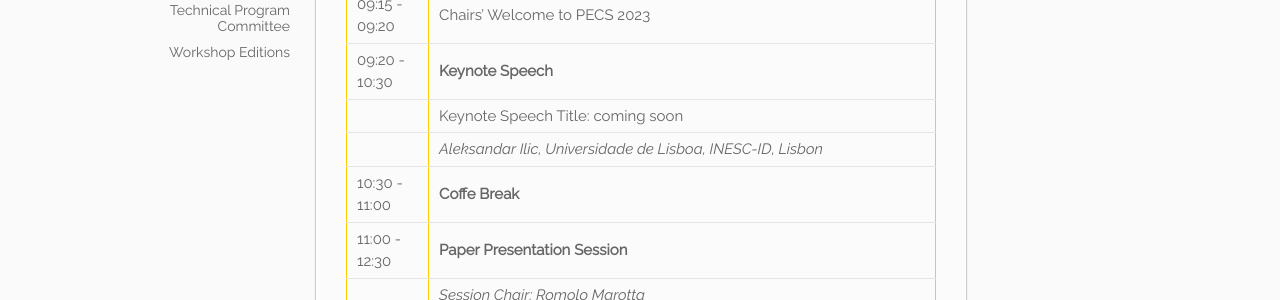
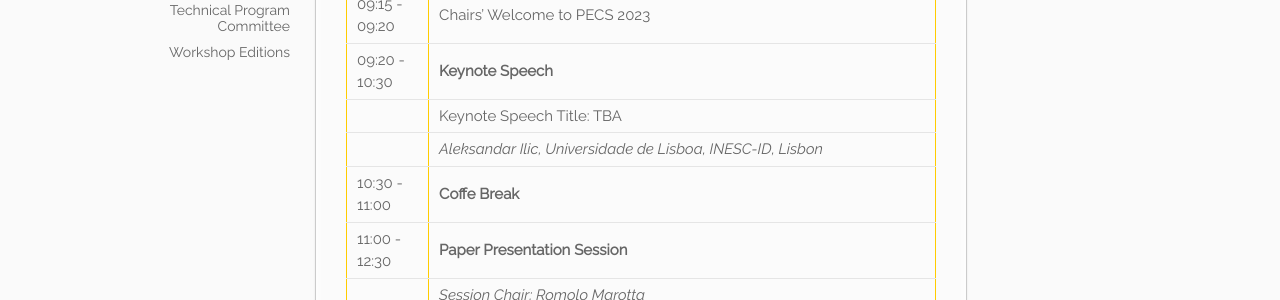
Before and after one commit to pecs-workshop/pecs-workshop.github.io, a Jekyll site: the page built from _2023/05.program.md, in a window 1280 px wide and 1179 px high. Shown: the part 353-653 px from the top of the window. Built offline with Jekyll 4.4.1, drawn with Linux system fonts in a browser that asks for light colours.

Commit message:
minor error fixed

```diff
--- a/_2023/05.program.md
+++ b/_2023/05.program.md
@@ -14,7 +14,7 @@ All times are Eastern European Time (EET).
 
 | 09:15 - 09:20 | Chairs' Welcome to PECS 2023 |
 | 09:20 - 10:30 | **Keynote Speech** |
-| | Keynote Speech Title: coming soon  |
+| | Keynote Speech Title: TBA  |
 | | *Aleksandar Ilic, Universidade de Lisboa, INESC-ID, Lisbon* |
 | 10:30 - 11:00 | **Coffe Break** |
 | 11:00 - 12:30 | **Paper Presentation Session** |
```
